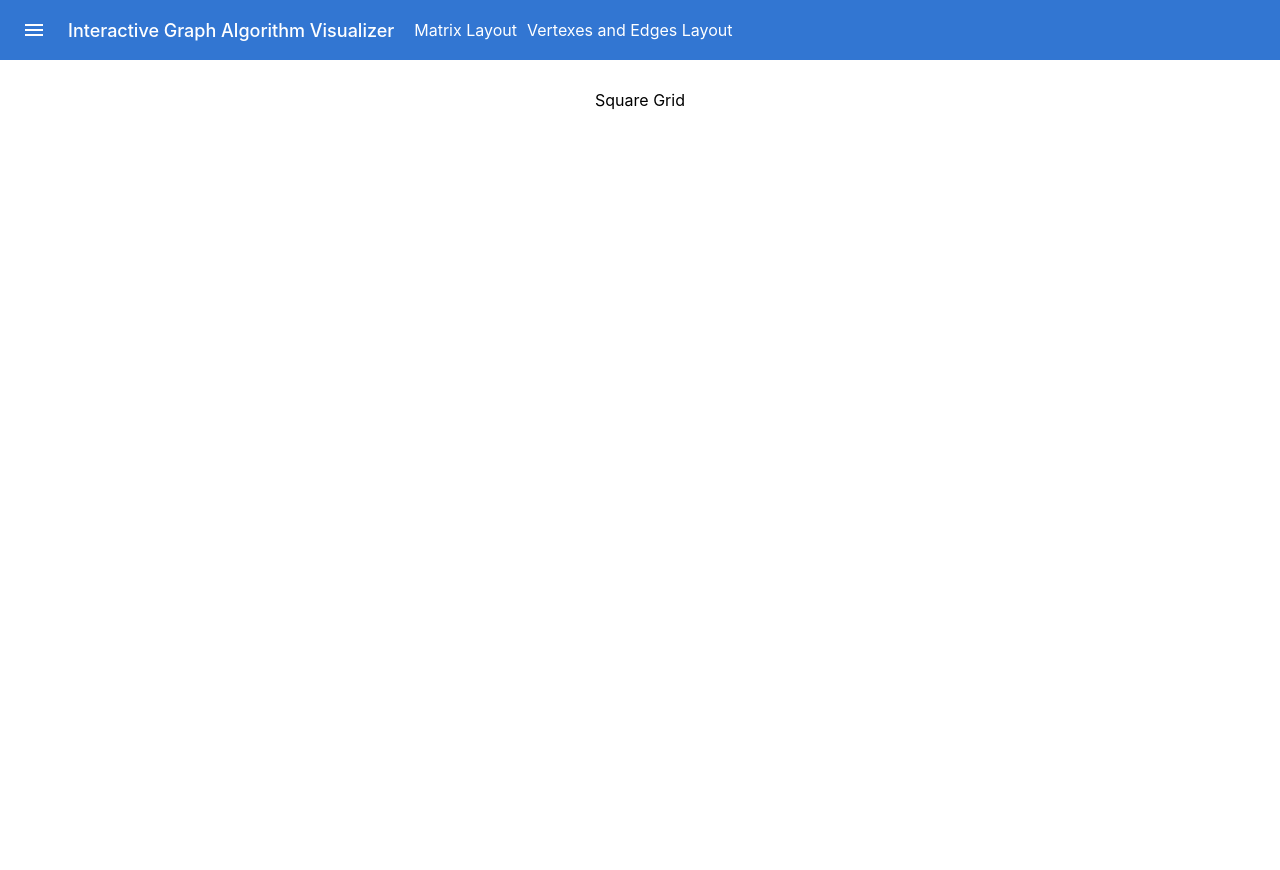
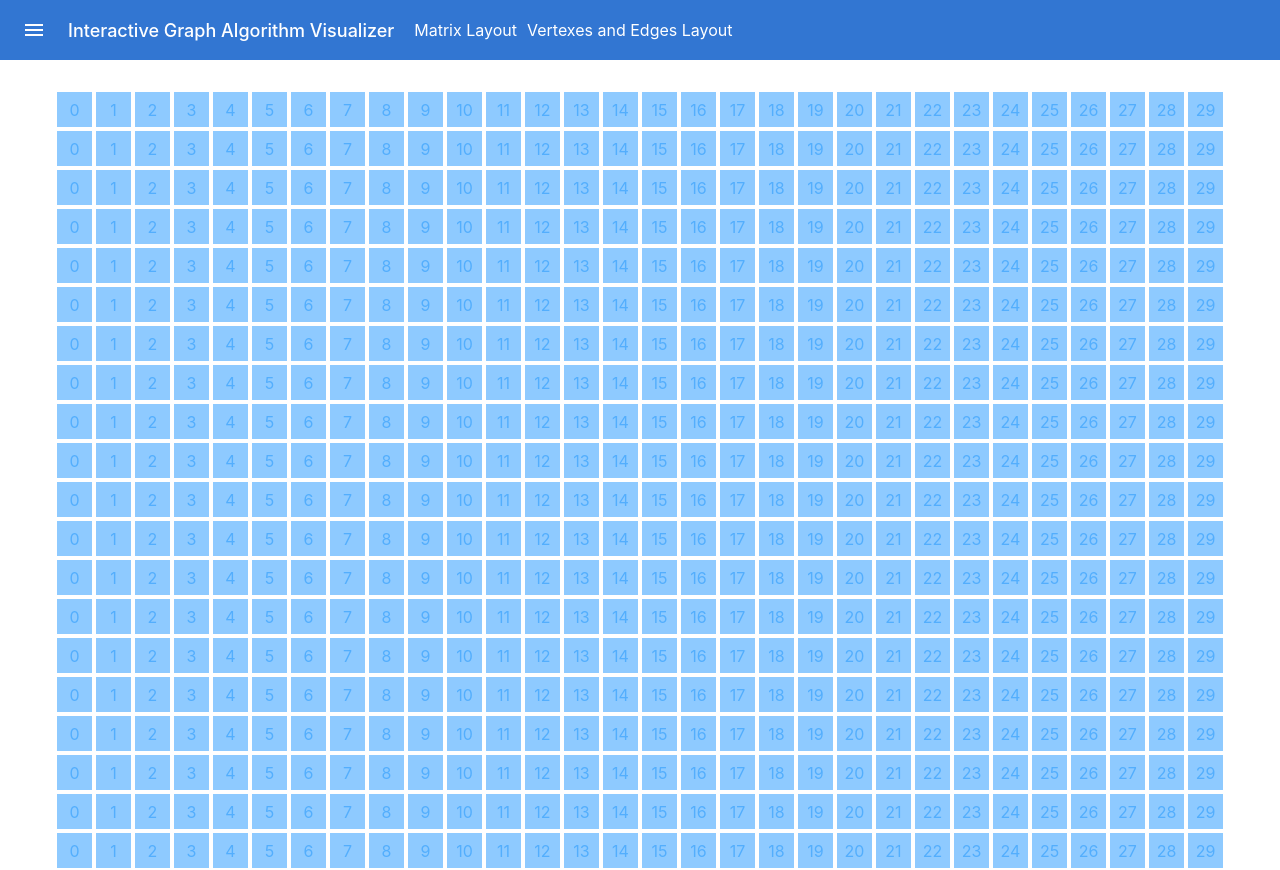
Before and after one commit to DanielJDupont/graph-algos, a Next.js app: page / in a window 1280 px wide. Before the commit the page ends 800 px from the top, so only its background shows below. Built offline with nearby package versions, Linux system fonts and the light colour scheme.

Commit message:
added basic grid

```diff
--- a/components/matrix/index.module.scss
+++ b/components/matrix/index.module.scss
@@ -4,5 +4,22 @@
 
   .matrixContainer {
     display: flex;
+    flex-direction: column;
+
+    .row {
+      display: flex;
+
+      .element {
+        cursor: pointer;
+        display: flex;
+        justify-content: center;
+        align-items: center;
+        height: 35px;
+        width: 35px;
+        background-color: #8ecaff;
+        margin: 2px;
+        color: #53aefd;
+      }
+    }
   }
 }
--- a/components/matrix/index.tsx
+++ b/components/matrix/index.tsx
@@ -7,7 +7,6 @@ import { Button } from '@material-ui/core';
 import styles from './index.module.scss';
 
 export const Matrix = () => {
-  const [processList, setProcessList] = useState([]);
   const [matrix, setMatrix] = useState(
     [...Array(20)].map((_, i) =>
       [...Array(30)].map((_, j) => ({
@@ -17,6 +16,7 @@ export const Matrix = () => {
       }))
     )
   );
+  const [processList, setProcessList] = useState([]);
 
   useEffect(() => {}, []);
 
@@ -41,7 +41,17 @@ export const Matrix = () => {
 
   return (
     <div className={styles.container}>
-      <div className={styles.matrixContainer}>Square Grid</div>
+      <div className={styles.matrixContainer}>
+        {matrix.map((row, key) => (
+          <div className={styles.row} key={key}>
+            {row.map((col, key) => (
+              <div className={styles.element} key={key}>
+                {key}
+              </div>
+            ))}
+          </div>
+        ))}
+      </div>
     </div>
   );
 };
```
